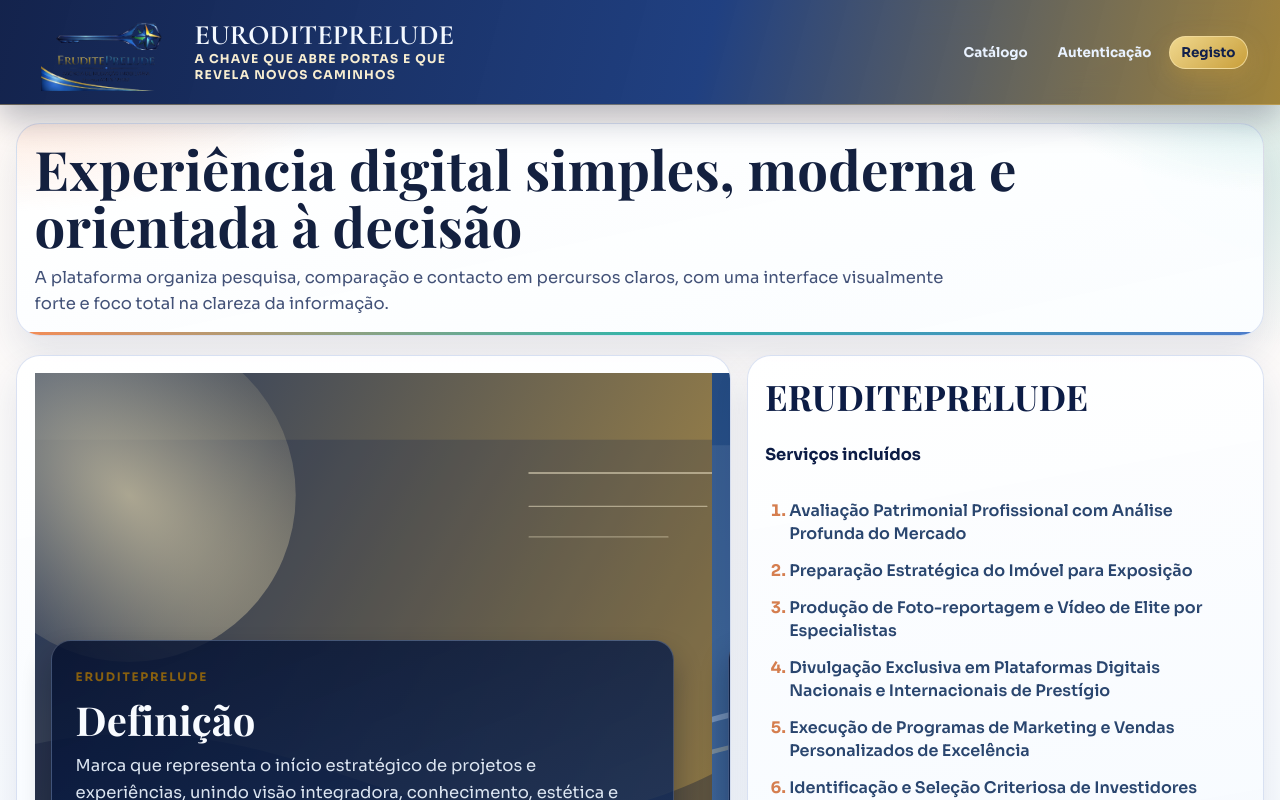
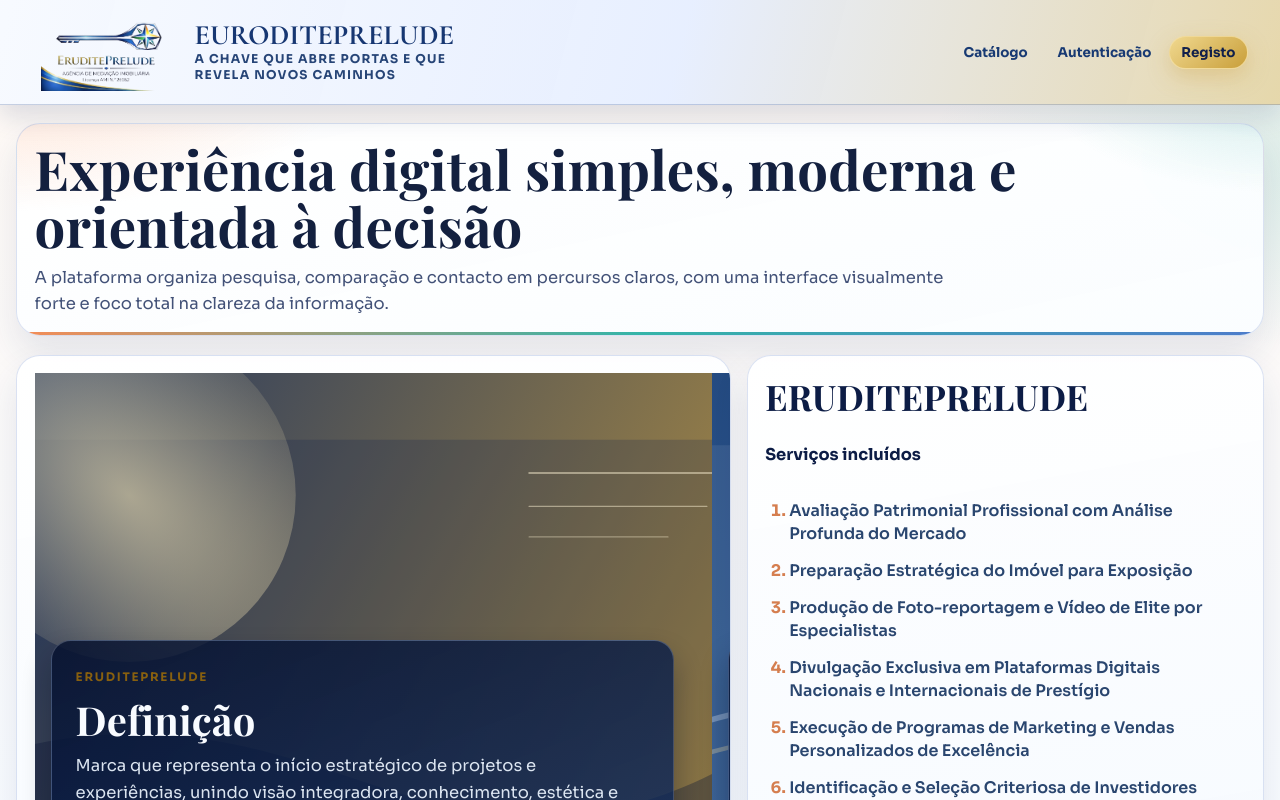
Before and after one commit to daniel11-01/Imobili-ria, a React (Vite) app in the folder frontend/: page / in a window 1280 px wide. Shown: the top 800 px of the page. Built offline with nearby package versions, Linux system fonts and the light colour scheme; no server answers.

Commit message:
style: aplicar header claro para melhor contraste do logo

```diff
--- a/frontend/src/assets/global.css
+++ b/frontend/src/assets/global.css
@@ -92,11 +92,11 @@ a {
   position: sticky;
   top: 0;
   z-index: 20;
-  border-bottom: 1px solid rgba(229, 193, 108, 0.4);
+  border-bottom: 1px solid rgba(40, 73, 133, 0.24);
   backdrop-filter: blur(14px);
   background:
-    linear-gradient(105deg, rgba(10, 26, 69, 0.96) 0%, rgba(18, 52, 121, 0.94) 55%, rgba(150, 116, 34, 0.88) 100%);
-  box-shadow: 0 14px 30px rgba(8, 19, 51, 0.28);
+    linear-gradient(105deg, rgba(247, 250, 255, 0.96) 0%, rgba(230, 238, 255, 0.95) 53%, rgba(229, 213, 167, 0.94) 100%);
+  box-shadow: 0 12px 24px rgba(16, 45, 96, 0.14);
 }
 
 .topbar-inner {
@@ -142,12 +142,12 @@ a {
   font-size: clamp(1.35rem, 2.2vw, 1.9rem);
   font-weight: 700;
   line-height: 1;
-  color: #f3f8ff;
+  color: #173772;
   text-transform: uppercase;
 }
 
 .brand-name {
-  color: var(--gold-100);
+  color: #274577;
   font-size: 0.76rem;
   font-weight: 700;
   letter-spacing: 0.1em;
@@ -174,7 +174,7 @@ a {
   font-weight: 700;
   font-size: 0.84rem;
   white-space: nowrap;
-  color: #e9f2ff;
+  color: #183a73;
   background: transparent;
   cursor: pointer;
   transition: all 0.2s ease;
@@ -199,13 +199,13 @@ a {
 }
 
 .menu-link:hover {
-  background: rgba(255, 255, 255, 0.13);
-  border-color: rgba(255, 255, 255, 0.22);
+  background: rgba(35, 74, 144, 0.1);
+  border-color: rgba(35, 74, 144, 0.2);
 }
 
 .menu-link.active {
-  background: rgba(232, 242, 255, 0.18);
-  border-color: rgba(255, 255, 255, 0.32);
+  background: rgba(35, 74, 144, 0.16);
+  border-color: rgba(35, 74, 144, 0.26);
 }
 
 .menu-link-cta {
@@ -221,7 +221,7 @@ a {
 }
 
 .menu-link-ghost {
-  border-color: rgba(255, 255, 255, 0.3);
+  border-color: rgba(35, 74, 144, 0.3);
 }
 
 .link-btn {
```
